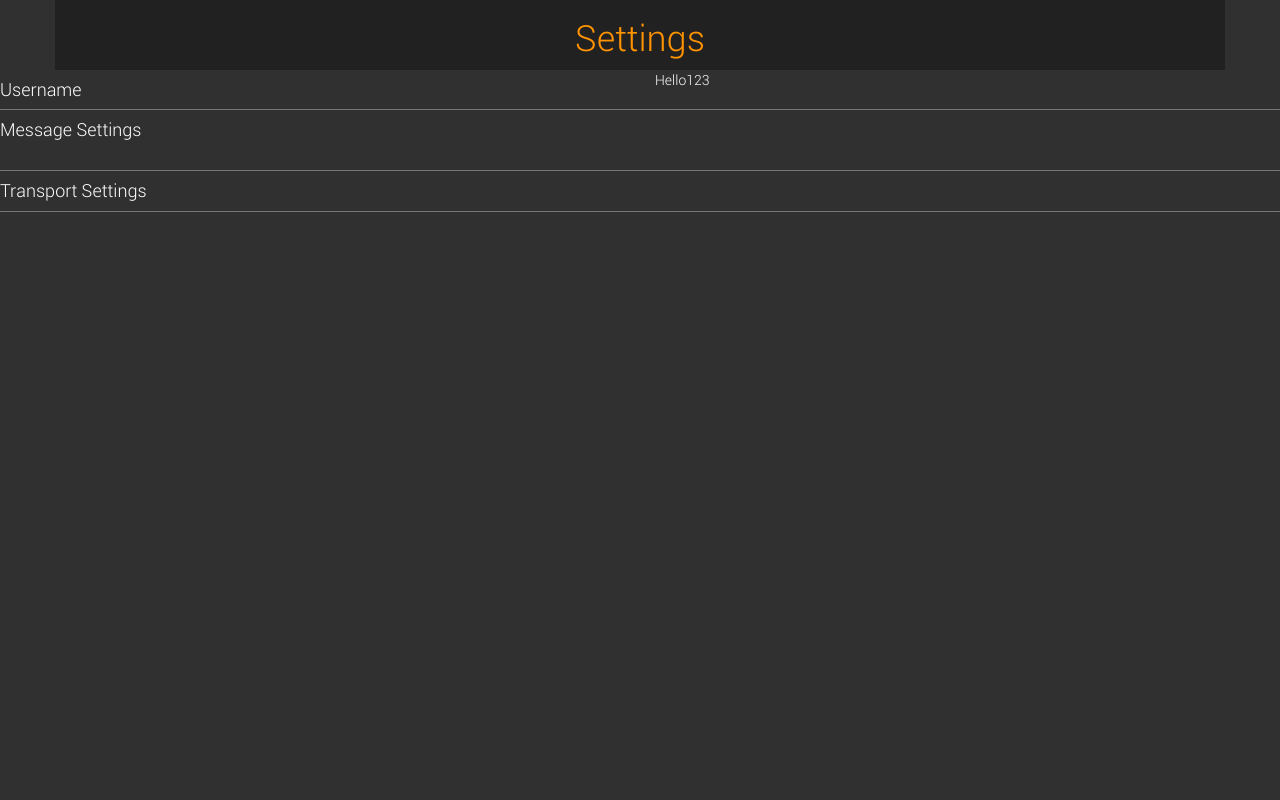
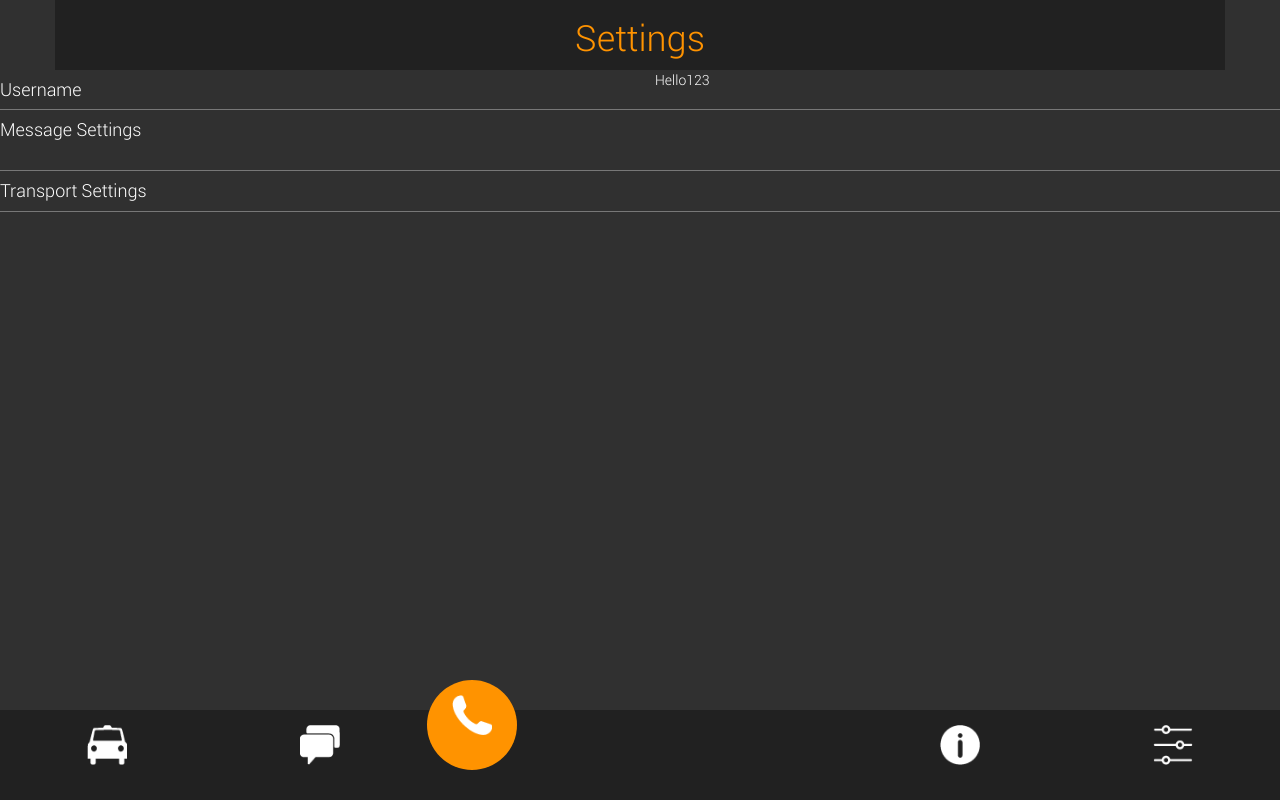
Before and after one commit to thejjasmine/thejjasmine.github.io, a plain HTML site: page settings.html in a window 1280 px wide. Drawn offline with nearby package versions, Linux system fonts and the light colour scheme.

Commit message:
Nav added to settings page

```diff
--- a/settings.html
+++ b/settings.html
@@ -44,6 +44,24 @@
           </div>
       </div>
 
+      <nav class="navbar navbar-default navbar-fixed-bottom">
+          <div class="container-fluid">
+            <div class="row">
+              <ul class="nav navbar-nav col-xs-4">
+                <li class="col-xs-6"><a href="#"><img src="images/Taxi.png" class="nav-icon nav-taxi" alt="Call a Taxi" ></a></li>
+                <li class="col-xs-6"><a href="#"><img src="images/text.png" class="nav-icon nav-text"  alt="Call a Taxi" ></a></li>
+              </ul>
+                <div class="navbar-header col-xs-4">
+                  <a class="navbar-brand" href="tel:000"><img src="images/phone.png" class="nav-icon nav-phone" alt="Phone Police" ></a>
+                </div>
+              <ul class="nav navbar-nav col-xs-4">
+                <li class="col-xs-6"><a href="html/tips.html"><img src="images/tips.png" class="nav-icon nav-tips" alt="Safety Tips" ></a></li>
+                <li class="col-xs-6"><a href="settings.html"><img src="images/settings.png" class="nav-icon nav-settings" alt="Settings"></a></li>
+              </ul>
+            </div>
+          </div>
+        </nav>
+
     <!-- jQuery (necessary for Bootstrap's JavaScript plugins) -->
     <script src="https://ajax.googleapis.com/ajax/libs/jquery/1.12.4/jquery.min.js"></script>
     <!-- Include all compiled plugins (below), or include individual files as needed -->
```
